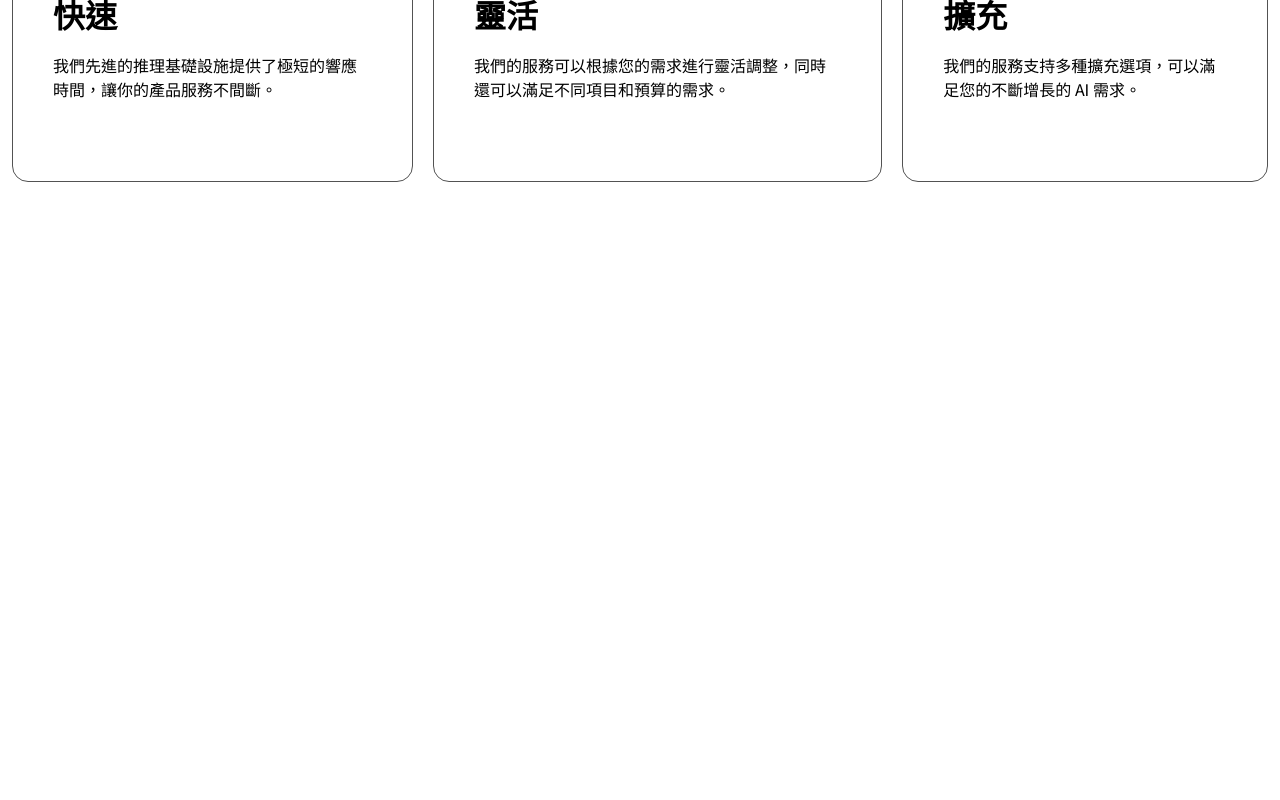
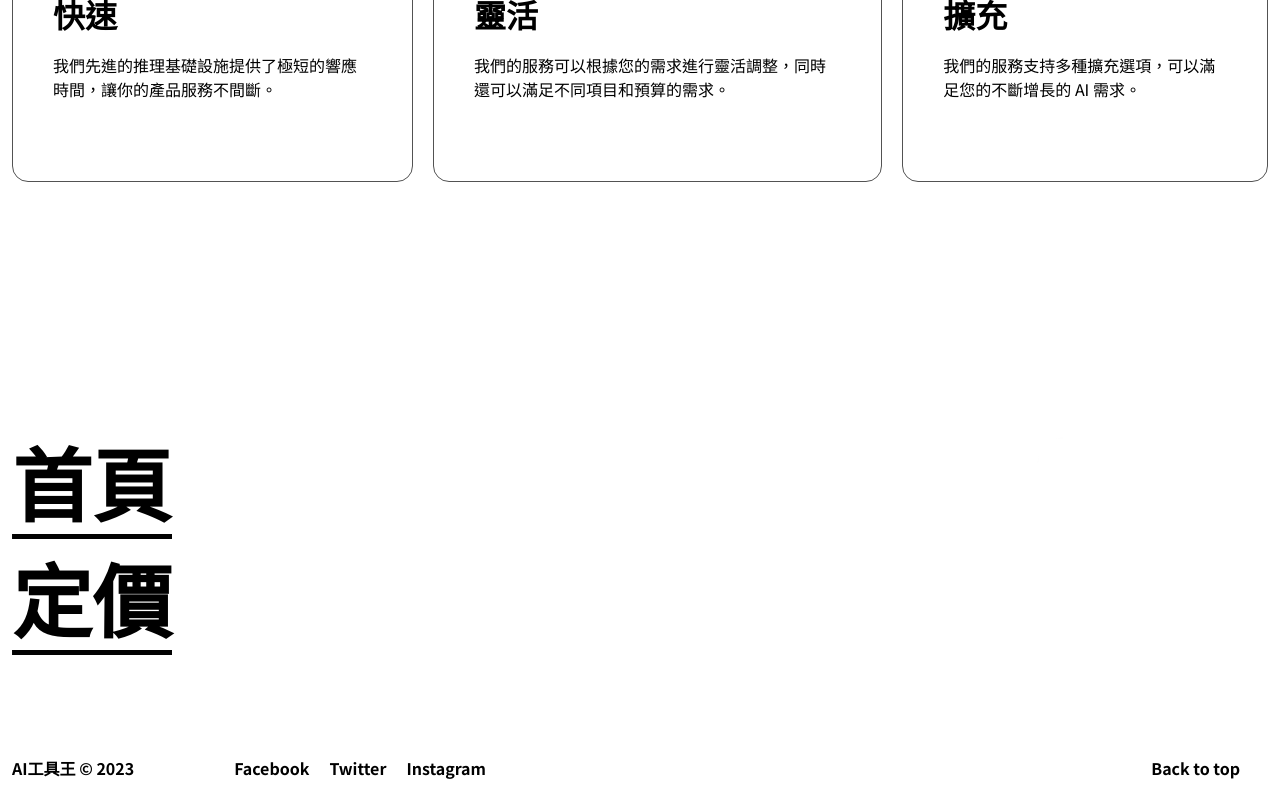
Before and after one commit to happyloa/Hex2023-mission2, a Next.js app: page / in a window 1280 px wide. Shown: the part 1601-2401 px from the top of the page. Before the commit the page ends 1943 px from the top, so only its background shows below. Built offline with nearby package versions, Linux system fonts and the light colour scheme.

Commit message:
完成 Footer 與其響應式設定

```diff
--- a/components/layout/Footer.js
+++ b/components/layout/Footer.js
@@ -3,5 +3,35 @@ import Link from "next/link";
 import styles from "./Footer.module.css";
 
 export default function Footer() {
-  return <footer></footer>;
+  return (
+    <footer className={styles.padding}>
+      <section className={styles.container}>
+        <nav className={styles["footer-nav"]}>
+          <div className={styles["links-wrapper"]}>
+            <Link href="/">
+              <span className={styles["link-underlined"]}>首頁</span>
+            </Link>
+            <Link href="/pricing">
+              <span className={styles["link-underlined"]}>定價</span>
+            </Link>
+          </div>
+          <Link href="/" className={styles["site-logo"]}>
+            <img src="image/logo.webp" />
+          </Link>
+        </nav>
+      </section>
+      <section className={styles["site-infos"]}>
+        <p>AI工具王 © 2023</p>
+        <div className={styles["social-links"]}>
+          <a href="#">Facebook</a>
+          <a href="#">Twitter</a>
+          <a href="#">Instagram</a>
+        </div>
+        <a href="#" className={styles["back-to-top"]}>
+          Back to top
+          <img src="image/icons/arrow upward.webp" />
+        </a>
+      </section>
+    </footer>
+  );
 }
--- a/components/layout/Footer.module.css
+++ b/components/layout/Footer.module.css
@@ -0,0 +1,103 @@
+.padding {
+  padding: 0 12px;
+}
+
+.container {
+  border-top: 1px solid #ffffff;
+  border-bottom: 1px solid #ffffff;
+  max-width: 1296px;
+  padding: 80px 0;
+  margin: 0 auto;
+}
+
+.footer-nav {
+  display: flex;
+  justify-content: space-between;
+  align-items: flex-start;
+}
+
+.links-wrapper {
+  display: flex;
+  flex-direction: column;
+}
+
+.links-wrapper a {
+  font-size: 80px;
+  font-weight: 900;
+  line-height: 96px;
+}
+
+/* 連結懸停下底線效果 */
+.link-underlined {
+  position: relative;
+  line-height: normal;
+}
+
+.link-underlined:before {
+  content: "";
+  position: absolute;
+  bottom: 0;
+  width: 100%;
+  height: 5px;
+  background-image: linear-gradient(to right, #ffffff 45%, #020202 55%);
+  background-size: 220% 100%;
+  background-position: 100% 50%;
+  transition: 0.3s ease-out;
+}
+
+.link-underlined:hover:before {
+  background-position: 0% 50%;
+}
+
+.footer-nav img {
+  max-width: 245px;
+}
+
+.site-infos {
+  display: flex;
+  font-weight: 700;
+  max-width: 1296px;
+  padding: 20px 0;
+  margin: 0 auto;
+}
+
+.site-infos p {
+  margin: 0 100px 0 0;
+}
+
+.site-infos .social-links {
+  display: flex;
+  gap: 20px;
+}
+
+.site-infos .back-to-top {
+  display: flex;
+  align-items: center;
+  gap: 12px;
+  margin: 0 0 0 auto;
+}
+
+@media (max-width: 576px) {
+  .footer-nav {
+    flex-direction: column-reverse;
+  }
+
+  .site-logo {
+    margin: 0 0 40px;
+  }
+
+  .links-wrapper a {
+    font-size: 48px;
+    line-height: 57.6px;
+  }
+
+  .site-infos {
+    flex-wrap: wrap;
+    row-gap: 32px;
+    padding: 32px 0;
+  }
+
+  .site-infos .social-links {
+    order: 3;
+  }
+}
```
